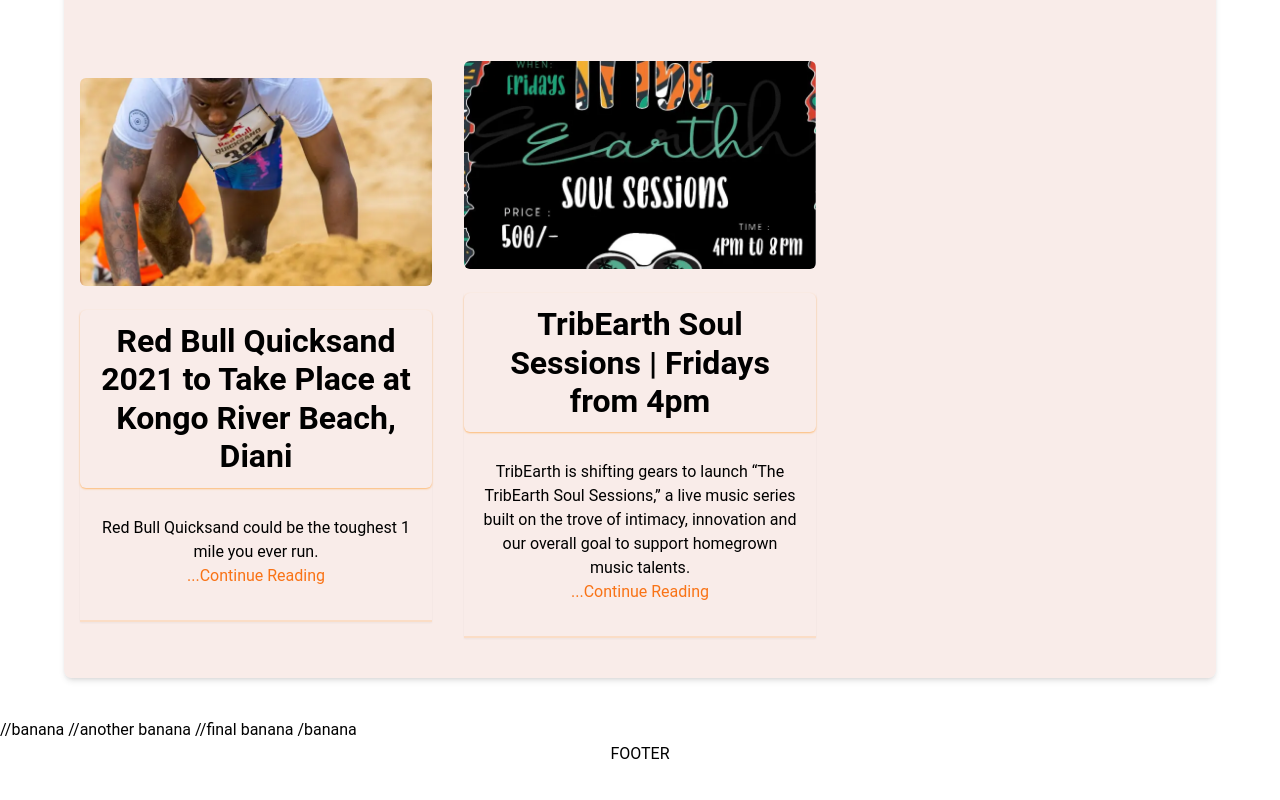
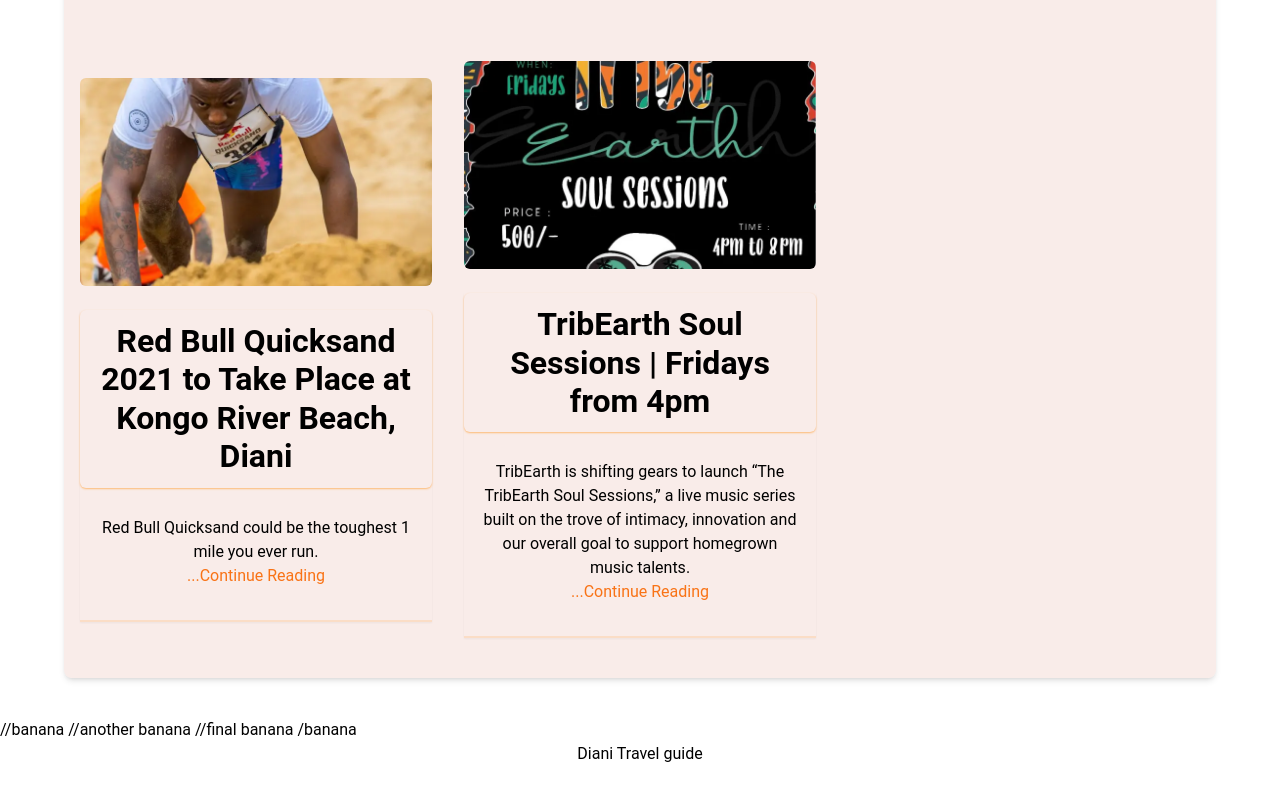
Before and after one commit to MatthewsRicky/travelapp, a Next.js app: page / in a window 1280 px wide. Shown: the part 2687-3487 px from the top of the page. Built offline with nearby package versions, Linux system fonts and the light colour scheme.

Commit message:
Update Footer.tsx

```diff
--- a/components/Footer.tsx
+++ b/components/Footer.tsx
@@ -7,7 +7,7 @@
 	return (
 		<footer className='flexCenter mb-24'>
 			<section className='flex flex-row justify-center items-center mx-auto'>
-				<p>FOOTER</p>
+				<h1>Diani Travel guide</h1>
 			</section>
 		</footer>
 	);
```
